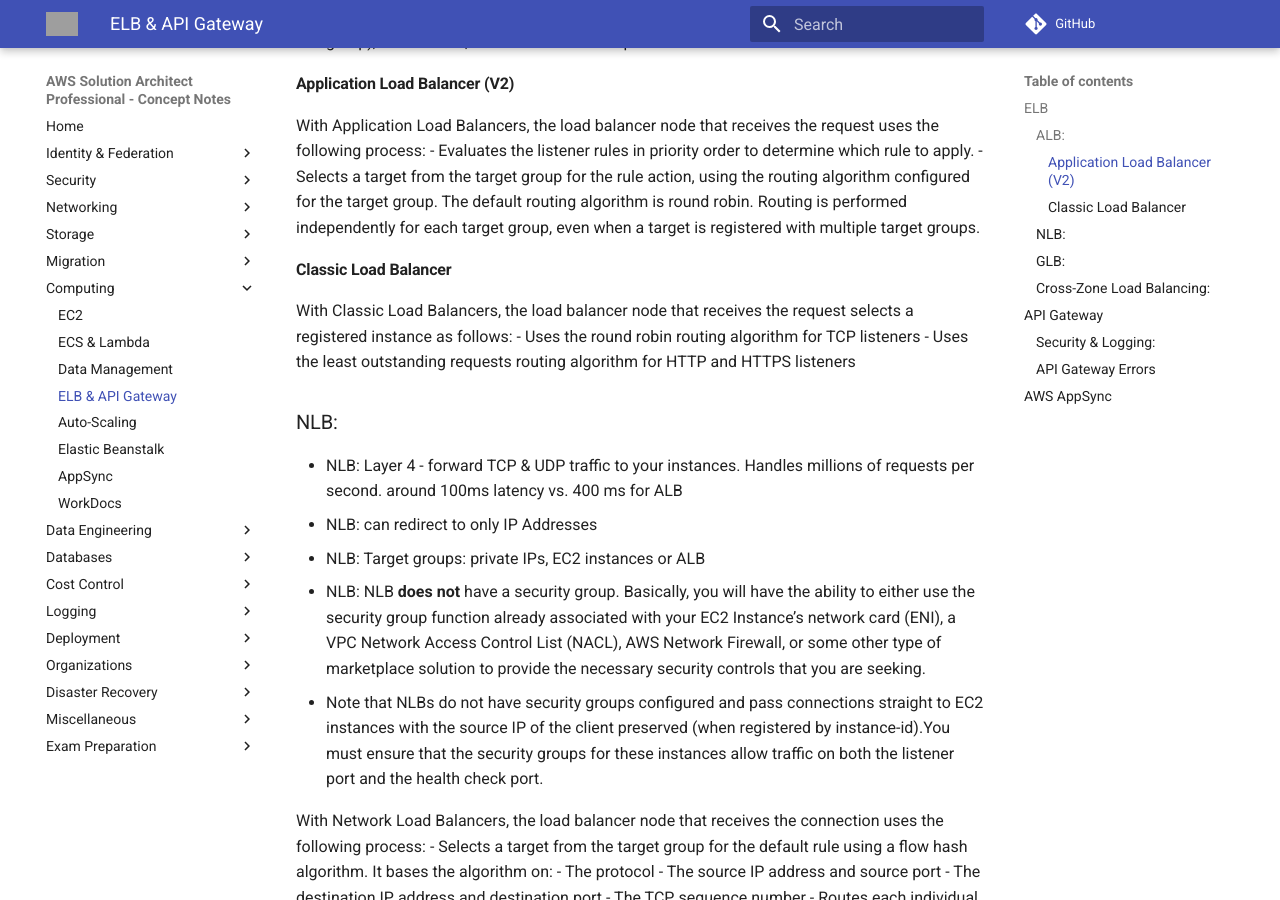
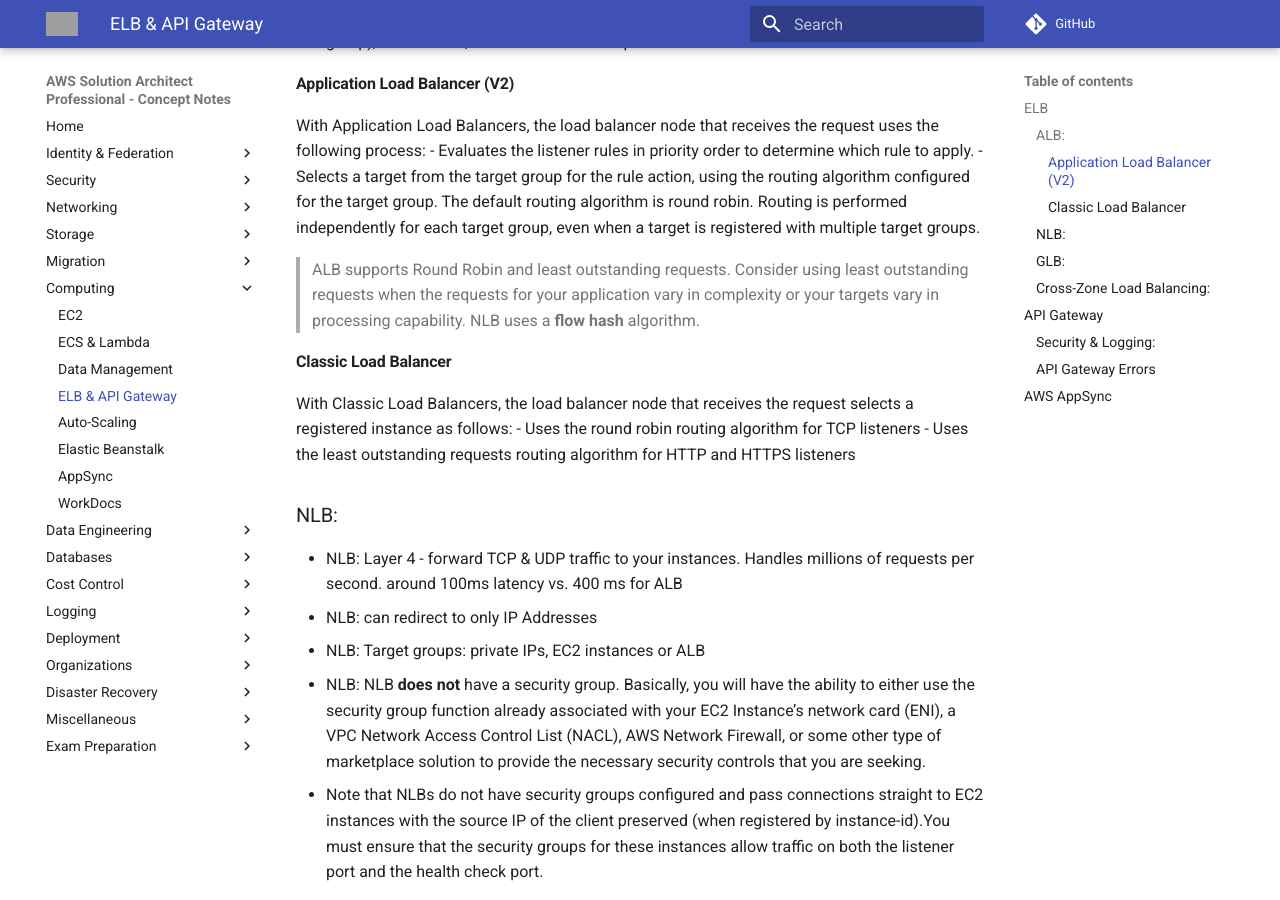
Before and after one commit to jeyabalajis/aws-certified-sa-pro-notes, an MkDocs documentation site: the page built from docs/compute/elb_apigw_appsync.md, in a window 1280 px wide and 900 px high, scrolled down 484 px. Built offline with MkDocs 1.6.1 and Material for MkDocs 9.7.7, drawn with Linux system fonts in a browser that asks for light colours; comment, search, counter and statistics services are not loaded; grey boxes are pictures that could not be loaded.

Commit message:
Update elb_apigw_appsync.md

```diff
--- a/docs/compute/elb_apigw_appsync.md
+++ b/docs/compute/elb_apigw_appsync.md
@@ -14,6 +14,8 @@
 - Evaluates the listener rules in priority order to determine which rule to apply.
 - Selects a target from the target group for the rule action, using the routing algorithm configured for the target group. The default routing algorithm is round robin. Routing is performed independently for each target group, even when a target is registered with multiple target groups.
 
+> ALB supports Round Robin and least outstanding requests. Consider using least outstanding requests when the requests for your application vary in complexity or your targets vary in processing capability.
+> NLB uses a **flow hash** algorithm.
 
 #### Classic Load Balancer
 With Classic Load Balancers, the load balancer node that receives the request selects a registered instance as follows:
```
